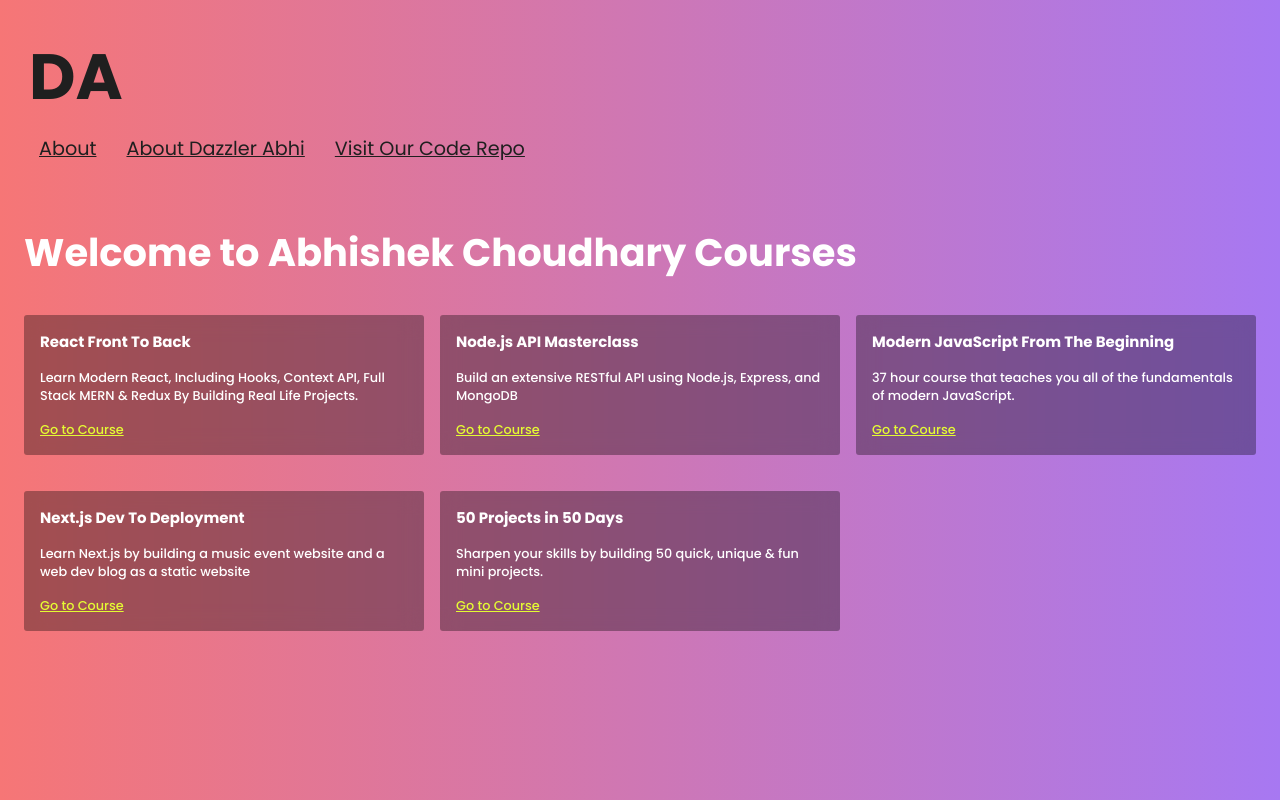
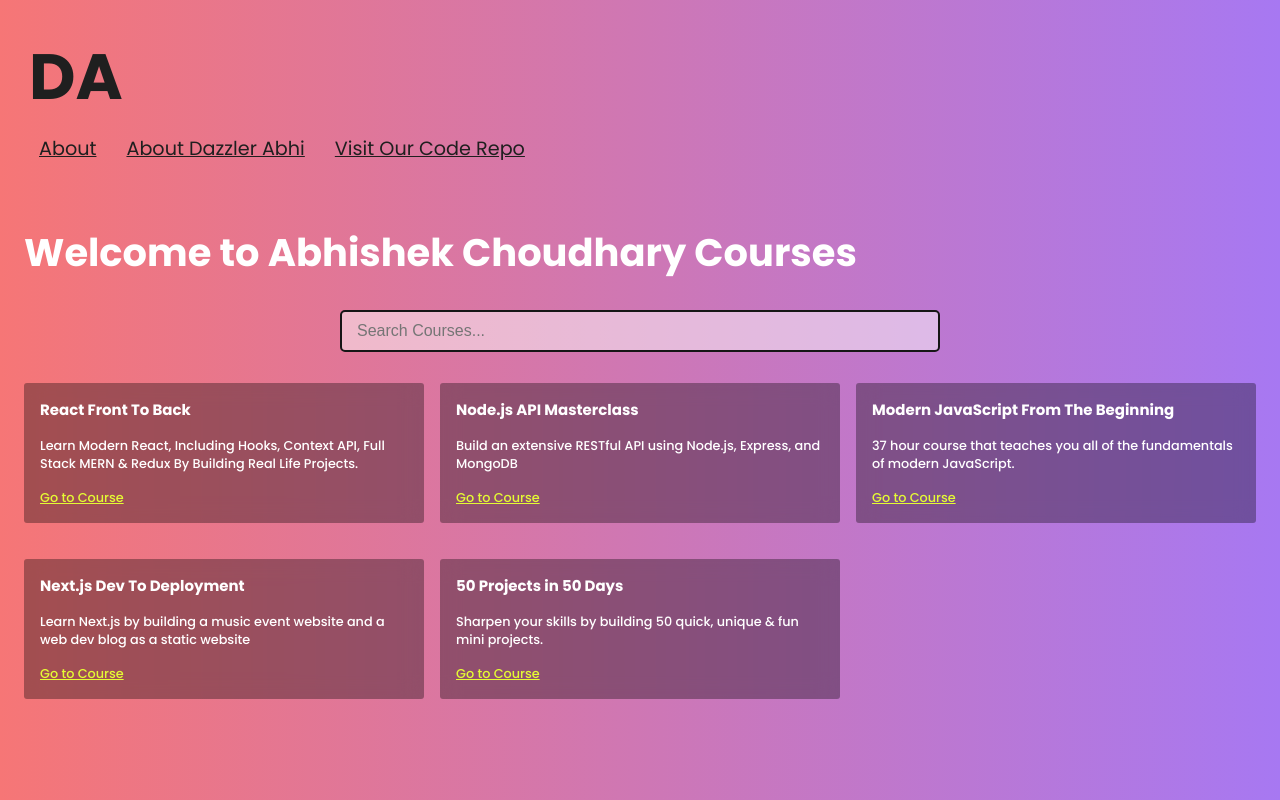
Before and after one commit to dazzlerabhi30800/next.js-craschCourse-bradTraversy, a Next.js app: page / in a window 1280 px wide. Built offline with nearby package versions, Linux system fonts and the light colour scheme.

Commit message:
completed the search and fetching course data using use client

```diff
--- a/app/api/courses/route.js
+++ b/app/api/courses/route.js
@@ -1,6 +1,23 @@
 import { NextResponse } from 'next/server';
+import { v4 as uuidv4 } from 'uuid';
 import courses from './data.json';
 
 export async function GET(request) {
     return NextResponse.json(courses);
 }
+
+
+export async function POST(request) {
+    const { title, description, level, link } = await request.json();
+
+    const newCourse = {
+        id: uuidv4(),
+        title,
+        description,
+        level,
+        link,
+    }
+    courses.push(newCourse);
+
+    return NextResponse.json(courses);
+}
--- /dev/null
+++ b/app/components/CourseSearch.jsx
@@ -0,0 +1,32 @@
+"use client";
+import { useState } from "react";
+
+const CourseSearch = ({ getSearchResults, setLoading }) => {
+  const [searchQuery, setSearchQuery] = useState("");
+  const handleSubmit = async (e) => {
+    setLoading(true);
+    e.preventDefault();
+    const res = await fetch(`/api/courses/search?query=${searchQuery}`);
+    const filterData = await res.json();
+    setLoading(false);
+    if (filterData.length > 0) {
+      getSearchResults(filterData);
+    } else {
+      getSearchResults(null);
+    }
+  };
+
+  return (
+    <form onSubmit={handleSubmit}>
+      <input
+        type="text"
+        className="searchInput"
+        placeholder="Search Courses..."
+        value={searchQuery}
+        onChange={(e) => setSearchQuery(e.target.value)}
+      />
+    </form>
+  );
+};
+
+export default CourseSearch;
--- a/app/components/Courses.jsx
+++ b/app/components/Courses.jsx
@@ -1,17 +1,17 @@
 import Link from "next/link";
 
-const fetchCourses = async () => {
-  const response = await fetch("http://localhost:3000/api/courses");
-  const courses = await response.json();
-  return courses;
-};
+// const fetchCourses = async () => {
+//   const response = await fetch("http://localhost:3000/api/courses");
+//   const courses = await response.json();
+//   return courses;
+// };
 
-const Courses = async () => {
-  const courses = await fetchCourses();
-  console.log(courses);
+const Courses = ({ courses }) => {
+  // const courses = await fetchCourses();
   return (
     <div className="courses--wrapper">
-      {courses.map((course, index) => (
+      {courses ? (
+        courses.map((course, index) => (
           <div key={course.id} className="course card">
             <h3>{course.title}</h3>
             <p>{course.description}</p>
@@ -19,7 +19,10 @@ const Courses = async () => {
               Go to Course
             </Link>
           </div>
-      ))}
+        ))
+      ) : (
+        <div style={{ textAlign: "center" }}>No Courses Found by That Name</div>
+      )}
     </div>
   );
 };
--- a/app/globals.css
+++ b/app/globals.css
@@ -220,6 +220,23 @@ a {
 }
 
 
+form {
+    display: flex;
+}
+
+form>input {
+    border: 2px solid #161616;
+    border-radius: 5px;
+    background: #ffffff7d;
+    color: #000000;
+    outline: none;
+    width: clamp(350px, 100%, 600px);
+    padding: 10px 15px;
+    font-size: 1rem;
+    margin: 5px auto;
+}
+
+
 
 @media(hover: hover) {
     a:not(.repos--links a):hover {
--- a/app/page.jsx
+++ b/app/page.jsx
@@ -1,12 +1,34 @@
-// import Image from 'next/image'
+"use client";
+import { useState, useEffect } from "react";
 import Courses from "./components/Courses";
+import CourseSearch from "./components/CourseSearch";
 import styles from "./page.module.css";
+import Loading from "./loading";
 
 export default function HomePage() {
+  const [courses, setCourses] = useState([]);
+  const [loading, setLoading] = useState(true);
+
+  useEffect(() => {
+    const fetchCourses = async () => {
+      const res = await fetch("/api/courses");
+      const data = await res.json();
+      setCourses(data);
+      setLoading(false);
+    };
+
+    fetchCourses();
+  }, []);
+
   return (
     <div className={styles.mainPage}>
       <h1 style={{ margin: "8px 0" }}>Welcome to Abhishek Choudhary Courses</h1>
-      <Courses />
+      <CourseSearch
+        getSearchResults={(results) => setCourses(results)}
+        setLoading={setLoading}
+      />
+      {loading && <Loading />}
+      <Courses courses={courses} />
     </div>
   );
 }
--- a/package.json
+++ b/package.json
@@ -14,7 +14,8 @@
     "next": "13.4.12",
     "react": "18.2.0",
     "react-dom": "18.2.0",
-    "react-icons": "^4.10.1"
+    "react-icons": "^4.10.1",
+    "uuid": "^9.0.0"
   },
   "devDependencies": {
     "@types/node": "20.4.6",
```
Also changed, not shown: 1 other file (tests, documents, lock files or other folders). Lines whose indentation alone changed are shown as unchanged.
